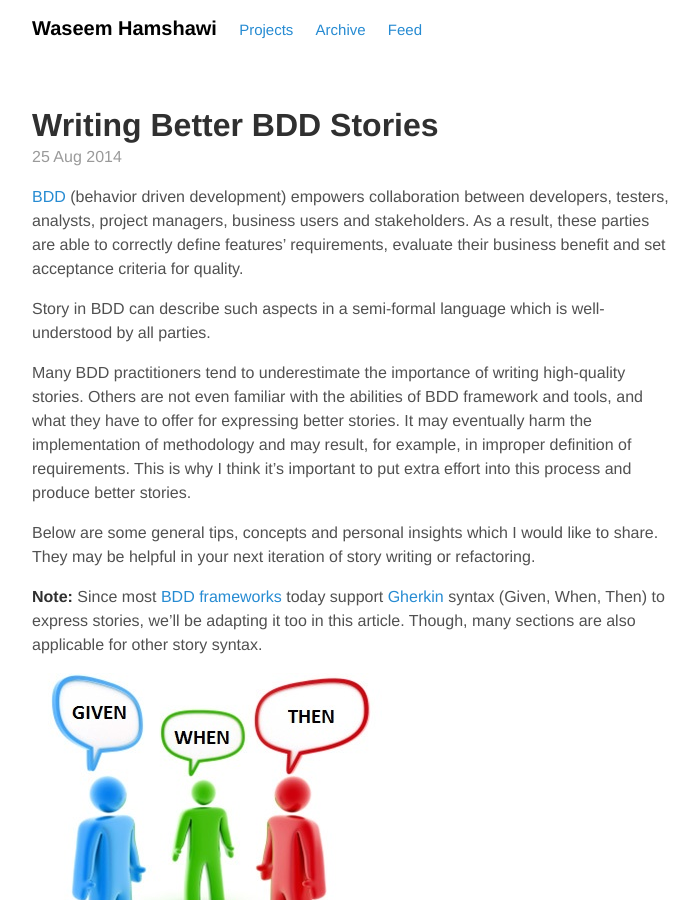
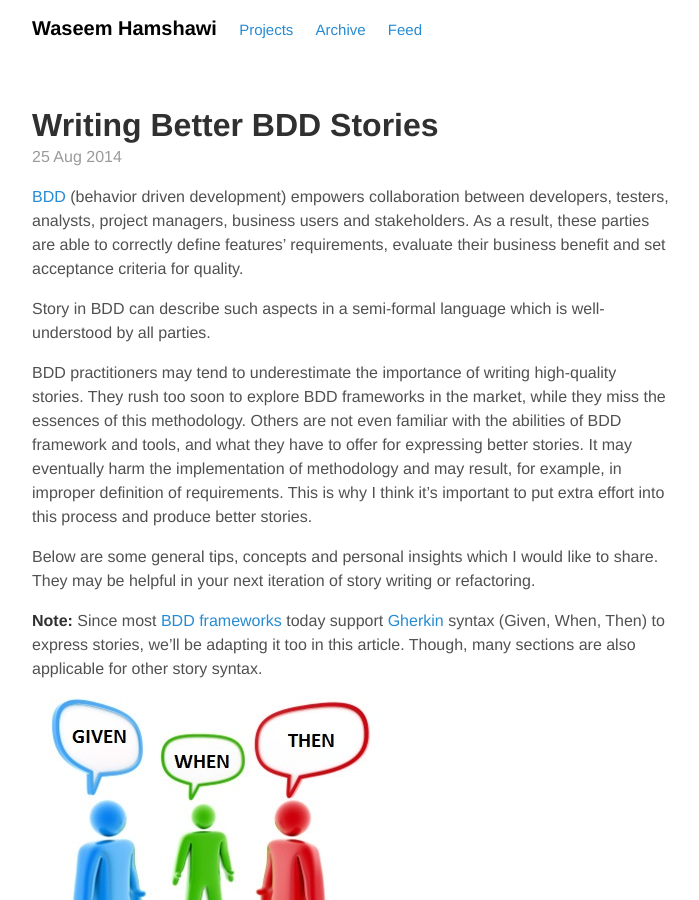
Before and after one commit to waseemh/waseemh.github.io_F, a Jekyll site: the page built from _posts/2014-08-25-writing-better-bdd-stories.md, in a window 1280 px wide and 900 px high. Shown: the whole window, without its empty margins (288-987 px from the left). Built offline with Jekyll 4.4.1, drawn with Linux system fonts in a browser that asks for light colours; Markdown is read by kramdown in place of the engine named in the settings.

Commit message:
minor fix

```diff
--- a/_posts/2014-08-25-writing-better-bdd-stories.md
+++ b/_posts/2014-08-25-writing-better-bdd-stories.md
@@ -9,7 +9,7 @@ permalink: writing-better-bdd-stories
 
 Story in BDD can describe such aspects in a semi-formal language which is well-understood by all parties.
 
-Many BDD practitioners tend to underestimate the importance of writing high-quality stories. Others are not even familiar with the abilities of BDD framework and tools, and what they have to offer for expressing better stories. It may eventually harm the implementation of methodology and may result, for example, in improper definition of requirements. This is why I think it's important to put extra effort into this process and produce better stories.
+BDD practitioners may tend to underestimate the importance of writing high-quality stories. They rush too soon to explore BDD frameworks in the market, while they miss the essences of this methodology. Others are not even familiar with the abilities of BDD framework and tools, and what they have to offer for expressing better stories. It may eventually harm the implementation of methodology and may result, for example, in improper definition of requirements. This is why I think it's important to put extra effort into this process and produce better stories.
 
 Below are some general tips, concepts and personal insights which I would like to share. They may be helpful in your next iteration of story writing or refactoring.
 
```
